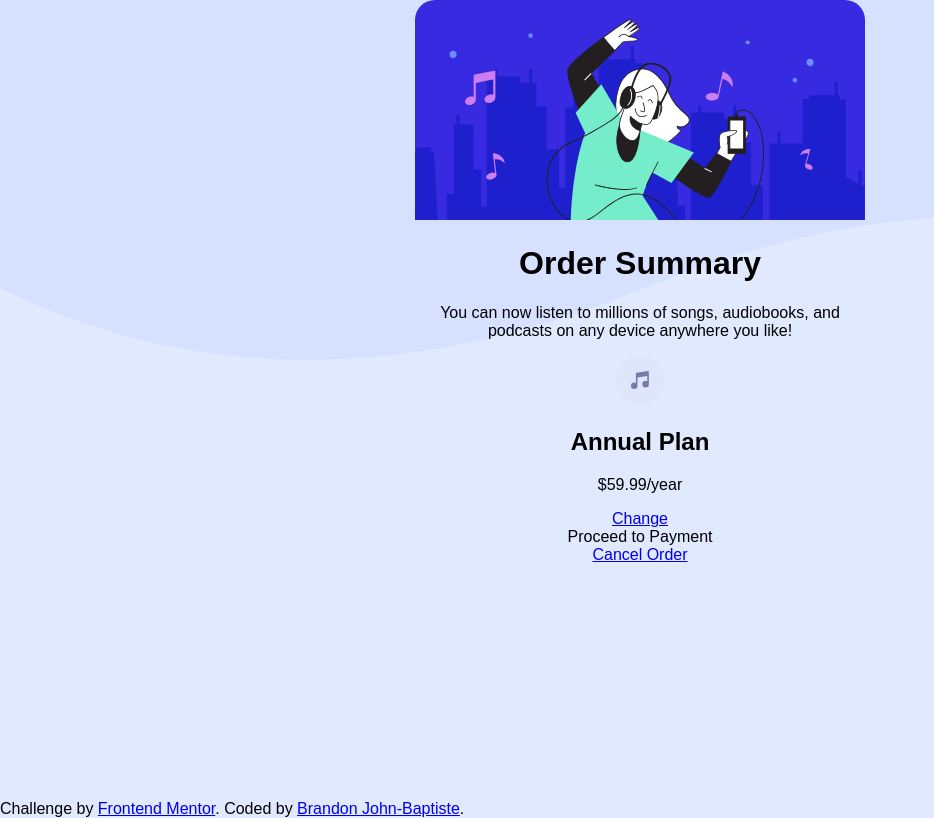
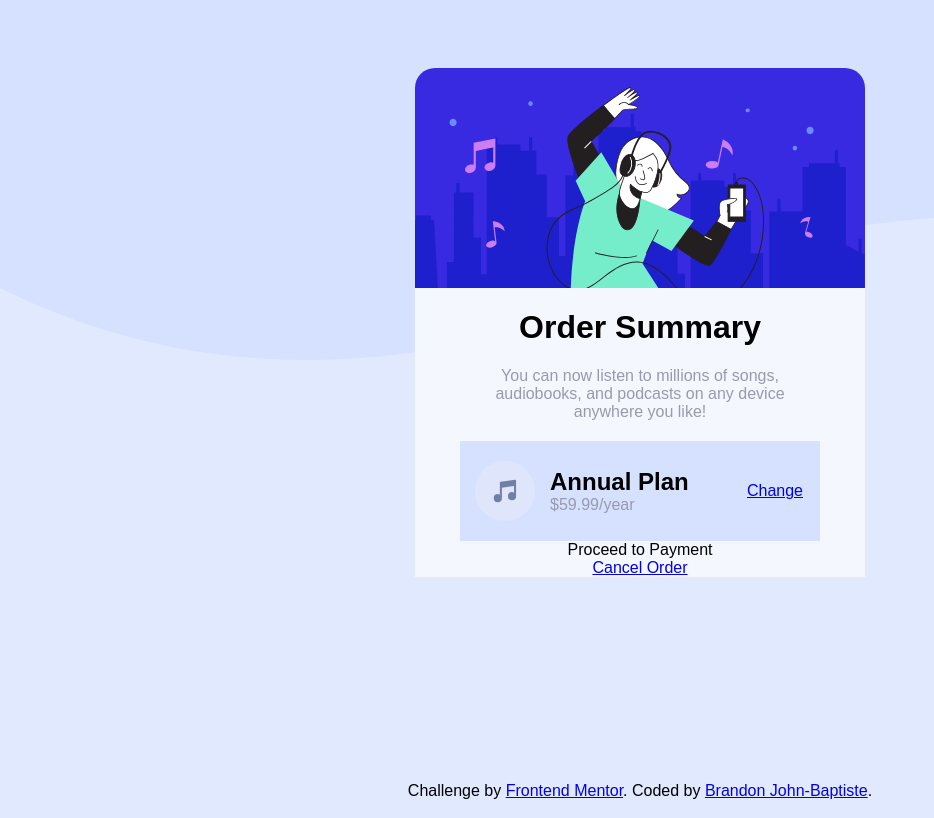
Before and after one commit to brandonjohnbaptiste/order-summary, a plain HTML site: page index.html in a window 1280 px wide. Shown: the whole page, without its empty margins (0-934 px from the left). Drawn offline with Linux system fonts and the light colour scheme; a web font is replaced by a local one.

Commit message:
added styling for the pricing and general positioning added

```diff
--- a/css/styles.css
+++ b/css/styles.css
@@ -2,21 +2,66 @@
 
 body {
     margin: 0;
-    height: 100vh;
+    height: 100%;
     background-color: hsl(225, 94%, 94%);
     background-image: url('../images/pattern-background-desktop.svg');
     background-size: 100% 45vh;
+    display: grid;
     background-repeat: no-repeat;
-    display: grid;
-    font-family: 'Red Hat', sans-serif;
+    font-family: 'Red Hat Display', sans-serif;
+    place-content: center;
+}
+#hero-img {
+    margin-top: 15%;
+    border-radius: 1.25rem 1.25rem 0 0;
 }
 .card {
-    place-self: center;
-    height: 800px;
     width: 450px;
     text-align: center;
+    background-color: hsl(225, 100%, 98%);
 }
-.card img {
-    border-radius: 1.25rem 1.25rem 0 0;
-    background-color: transparent;
+.card h1 {
+    font-weight: 900;
 }
+.card p {
+    font-size: 16px;
+    font-weight: 500;
+    width: 80%;
+    margin: 0 auto 20px auto;
+    color: #989AAD;
+}
+.price-card {
+    display: grid;
+    grid-template-columns: 1fr 2fr 1fr;
+    background-color: #D6E1FF;
+    width: 80%;
+    margin: 0 auto;
+    height: 100px;
+}
+.price-card img {
+    width: 60px;
+    justify-self: center;
+    align-self: center;
+}
+.price-text {
+    justify-self: left;
+    align-self: center;
+}
+.price-card h2 {
+    margin: 0;
+    font-weight: 900;
+}
+.price-card p {
+    margin: 0;
+    text-align: left;
+}
+.price-card a {
+    margin: 0;
+    align-self: center;
+}
+.attribution {
+    position: absolute;
+    bottom: 0px;
+    width: 100%;
+    text-align: center;
+}
--- a/index.html
+++ b/index.html
@@ -10,8 +10,8 @@
 
 </head>
 <body>
+  <img id="hero-img" src="images/illustration-hero.svg">
   <div class="card">
-    <img src="images/illustration-hero.svg">
     <h1>Order Summary</h1>
 
     <p>
@@ -19,10 +19,13 @@
       audiobooks, and podcasts on any
       device anywhere you like!
     </p>
-    <div>
+    <div class="price-card">
       <img src="images/icon-music.svg">
-      <h2>Annual Plan</h2>
-      <p>$59.99/year</p>
+      <div class="price-text">
+        <h2>Annual Plan</h2>
+        <p>$59.99/year</p>
+      </div>
+
 
       <a href="#">Change</a>
     </div>
```
